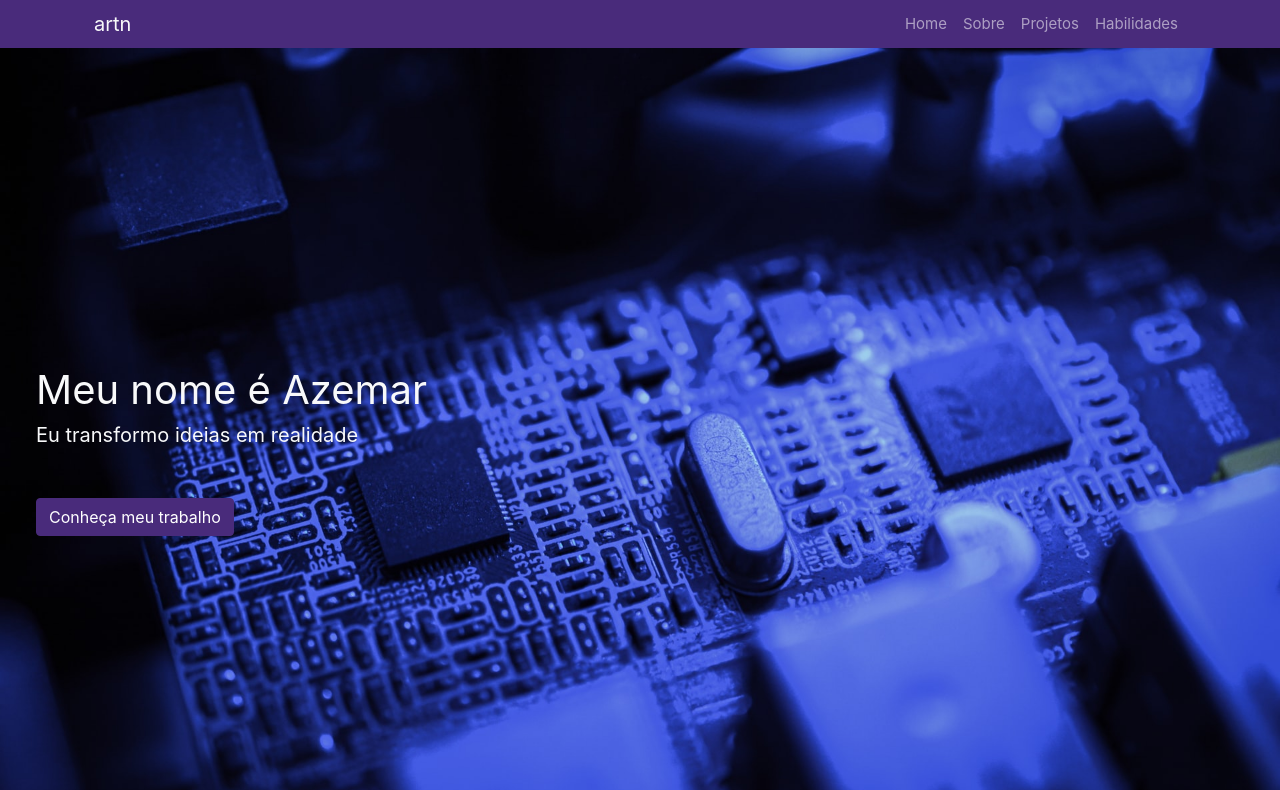
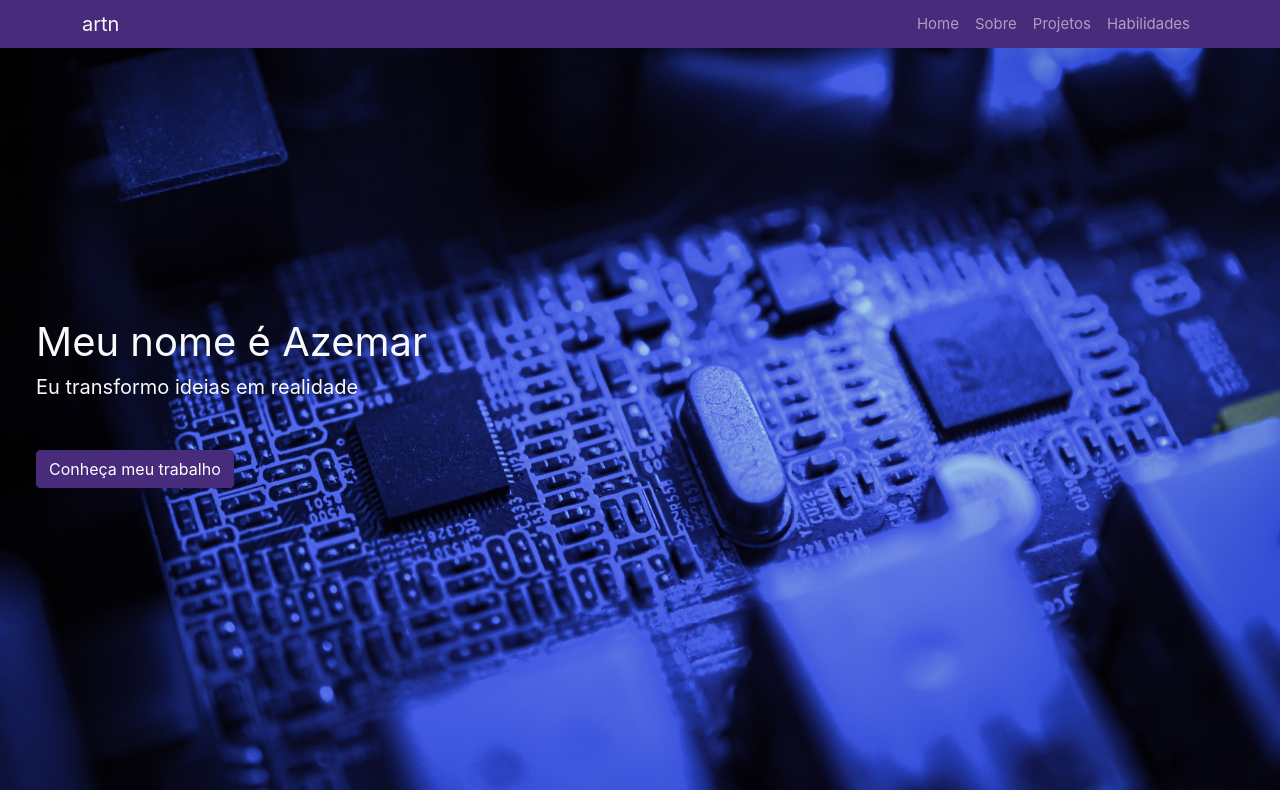
Before and after one commit to artn-dev/website, a Next.js app: page / in a window 1280 px wide. Shown: the top 790 px of the page. Built offline with nearby package versions, Linux system fonts and the light colour scheme; a web font is replaced by a local one.

Commit message:
Change header position

```diff
--- a/pages/index.tsx
+++ b/pages/index.tsx
@@ -9,7 +9,7 @@ import Skills from '../components/Skills';
 const Home = () => {
   return (
     <div className="container-fluid d-flex flex-column min-vh-100 bg-light">
-      <div className="row sticky-top">
+      <div className="fixed-top">
         <Header/>
       </div>
 
```
